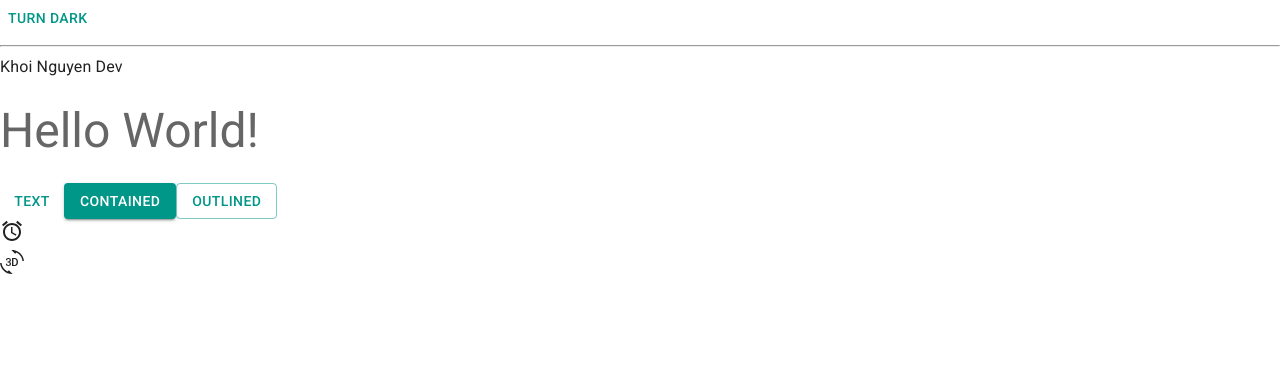
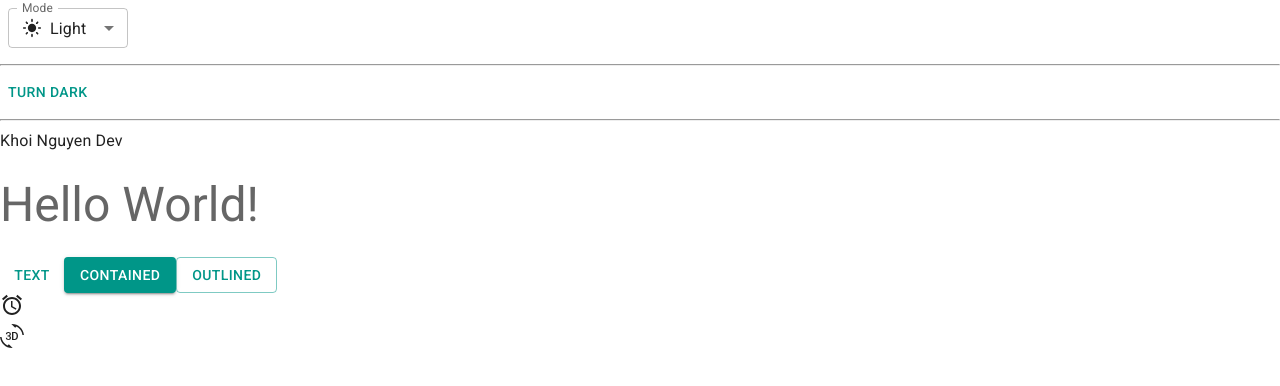
Before and after one commit to KhoiNguyen021104/my-trello, a React (Vite) app: page / in a window 1280 px wide. Shown: the top 386 px of the page. Built offline with nearby package versions, Linux system fonts and the light colour scheme.

Commit message:
Config theme mode system

```diff
--- a/src/App.jsx
+++ b/src/App.jsx
@@ -1,15 +1,52 @@
+import './App.css'
+
 import Button from '@mui/material/Button'
 import AccessAlarmIcon from '@mui/icons-material/AccessAlarm'
 import ThreeDRotation from '@mui/icons-material/ThreeDRotation'
-import Typography  from '@mui/material/Typography'
+import Typography from '@mui/material/Typography'
 import {
   Experimental_CssVarsProvider as CssVarsProvider,
   experimental_extendTheme as extendTheme,
-  useColorScheme,
+  useColorScheme
 } from '@mui/material/styles'
+import useMediaQuery from '@mui/material/useMediaQuery'
+import InputLabel from '@mui/material/InputLabel'
+import MenuItem from '@mui/material/MenuItem'
+import FormControl from '@mui/material/FormControl'
+import Select from '@mui/material/Select'
+import LightModeIcon from '@mui/icons-material/LightMode'
+import DarkModeOutlinedIcon from '@mui/icons-material/DarkModeOutlined'
+import SettingsBrightnessIcon from '@mui/icons-material/SettingsBrightness'
+import Box from '@mui/material/Box'
+
+function SelectSmall() {
+  const { mode, setMode } = useColorScheme()
+
+  const handleChange = (event) => {
+    setMode(event.target.value)
+  }
+  return (
+    <FormControl sx={{ m: 1, minWidth: 120 }} size="small">
+      <InputLabel id="label-select-dark-light-mode">Mode</InputLabel>
+      <Select
+        labelId="label-select-dark-light-mode"
+        id="select-dark-light-mode"
+        value={mode}
+        label="Mode"
+        onChange={handleChange}
+      >
+        <MenuItem value="light"><Box sx={{ display: 'flex', alignItems: 'center', gap: 1 }}><LightModeIcon fontSize='small'/> Light</Box></MenuItem>
+        <MenuItem value="dark"><Box sx={{ display: 'flex', alignItems: 'center', gap: 1 }}><DarkModeOutlinedIcon fontSize='small'/> Dark</Box></MenuItem>
+        <MenuItem value="system"><Box sx={{ display: 'flex', alignItems: 'center', gap: 1 }}><SettingsBrightnessIcon fontSize='small'/> System</Box></MenuItem>
+      </Select>
+    </FormControl>
+  )
+}
 
 function ModeToggle() {
-  const { mode, setMode } = useColorScheme();
+  const { mode, setMode } = useColorScheme()
+  // const prefersDarkMode = useMediaQuery('(prefers-color-scheme: dark)')
+  // const prefersLightMode = useMediaQuery('(prefers-color-scheme: light)')
   return (
     <Button
       onClick={() => {
@@ -24,6 +61,8 @@ function ModeToggle() {
 function App() {
   return (
     <>
+      <SelectSmall />
+      <hr />
       <ModeToggle />
       <hr />
       <div>Khoi Nguyen Dev</div>
@@ -41,4 +80,4 @@ function App() {
   )
 }
 
-export default App;
+export default App
--- a/src/main.jsx
+++ b/src/main.jsx
@@ -2,7 +2,6 @@ import React from 'react'
 import ReactDOM from 'react-dom/client'
 import App from './App.jsx'
 import CssBaseline from '@mui/material/CssBaseline'
-import { ThemeProvider } from '@mui/material/styles'
 import theme from './theme'
 import { Experimental_CssVarsProvider as CssVarsProvider } from '@mui/material/styles'
 
```
Also changed, not shown: src/App.css (added).
